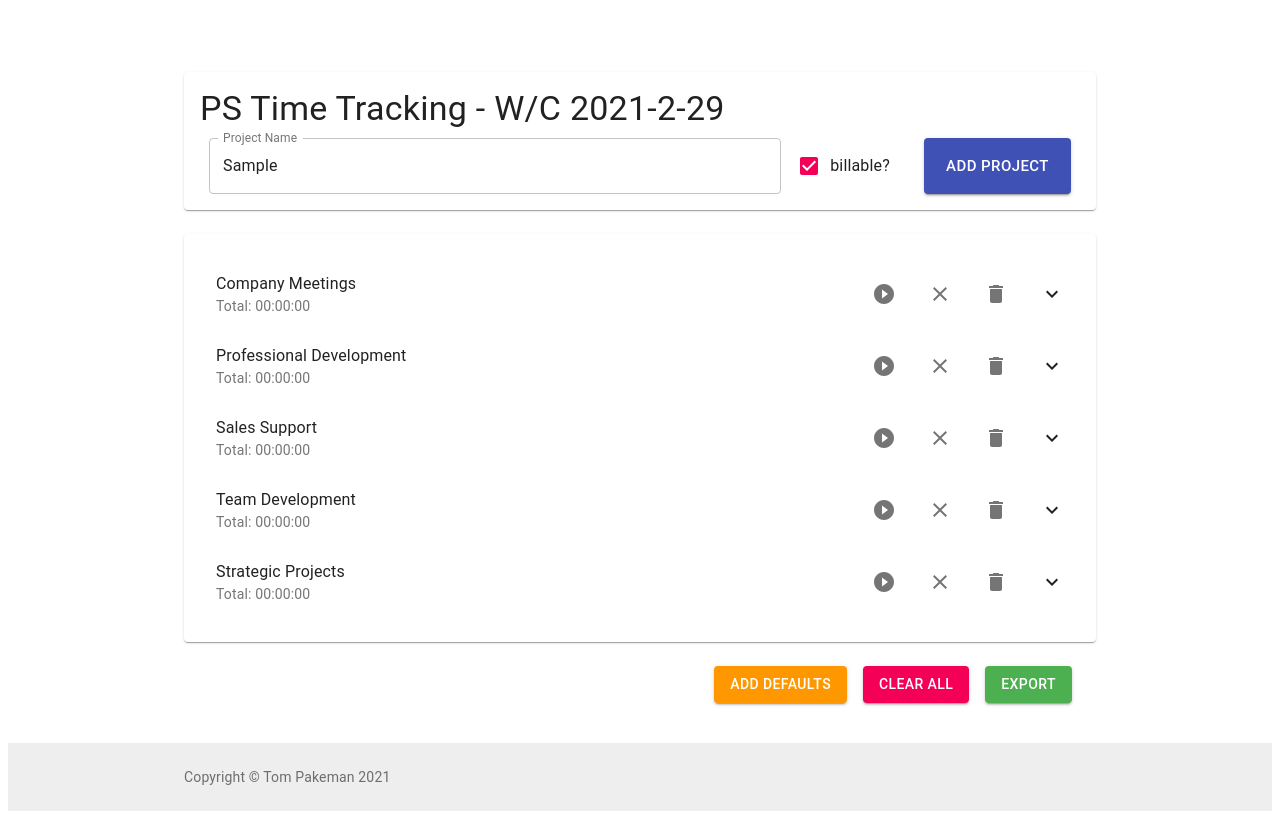
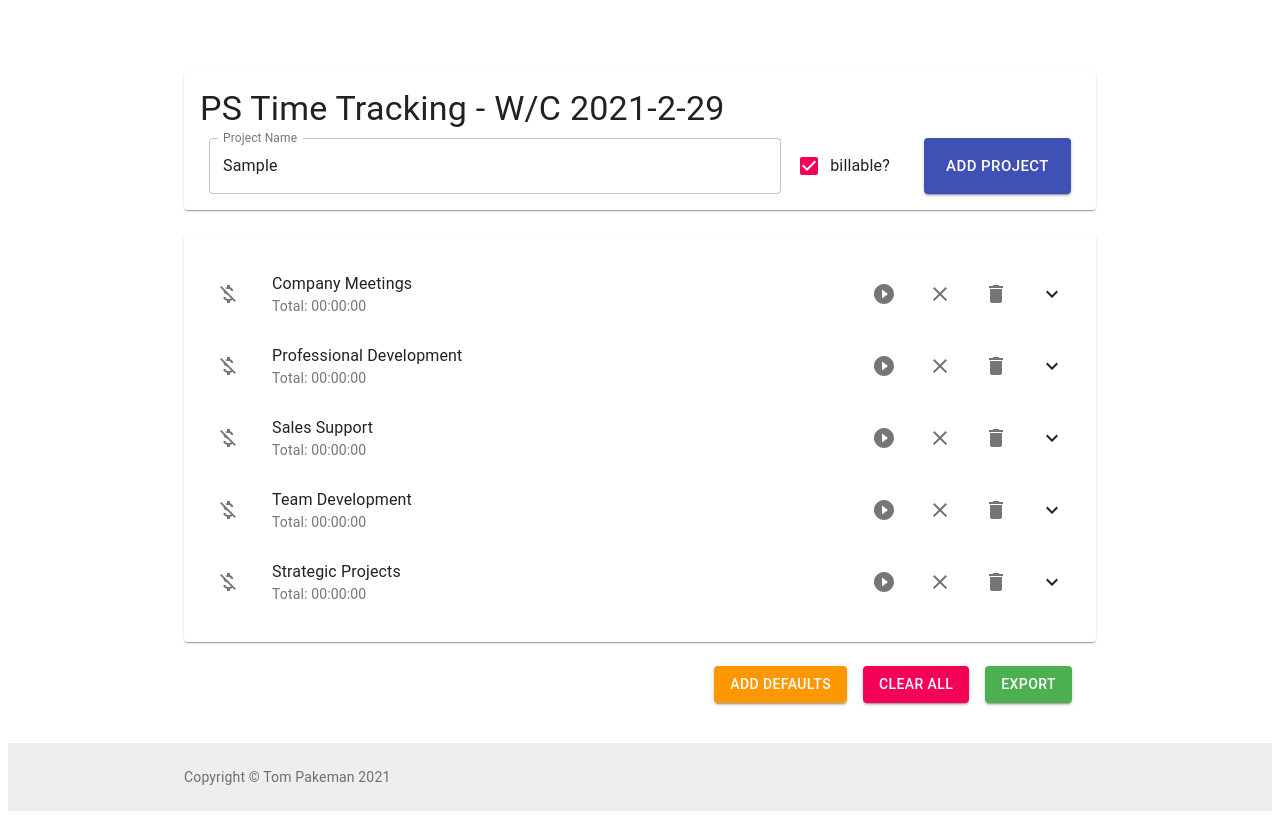
Before and after one commit to tpakeman/project_time_tracking, a React app: page / in a window 1280 px wide. Both pictures are taken after typing "Sample" into the empty fields and a click on the button "ADD DEFAULTS". Built offline with nearby package versions, Linux system fonts and the light colour scheme; the HTML template or start-up script is replaced by a standard one.

Commit message:
with nice icons

```diff
--- a/src/Tracking/Timer.js
+++ b/src/Tracking/Timer.js
@@ -16,8 +16,11 @@ import Collapse from '@material-ui/core/Collapse';
 import Clear from '@material-ui/icons/Clear';
 import Delete from '@material-ui/icons/Delete';
 import FormControlLabel from '@material-ui/core/FormControlLabel';
+import AttachMoneyIcon from '@material-ui/icons/AttachMoney';
+import MoneyOff from '@material-ui/icons/MoneyOff';
 import Checkbox from '@material-ui/core/Checkbox';
 import { cloneDeep, sum, difference } from 'lodash'
+import { green } from '@material-ui/core/colors';
 import {CSVLink, CSVDownload} from 'react-csv';
 import { makeStyles } from '@material-ui/core/styles';
 
@@ -202,6 +205,9 @@ const ProjectRow = (props) => {
     return (
         <>
         <ListItem className={activeClass} button>
+            <ListItemIcon>
+                {props.data.billable ? <AttachMoneyIcon style={{color: green[500]}} /> : <MoneyOff/>}
+                </ListItemIcon>
             <ListItemText
                 primary={props.data.name}
                 secondary={`Total: ${formatTime(totalTime)}`}
```
